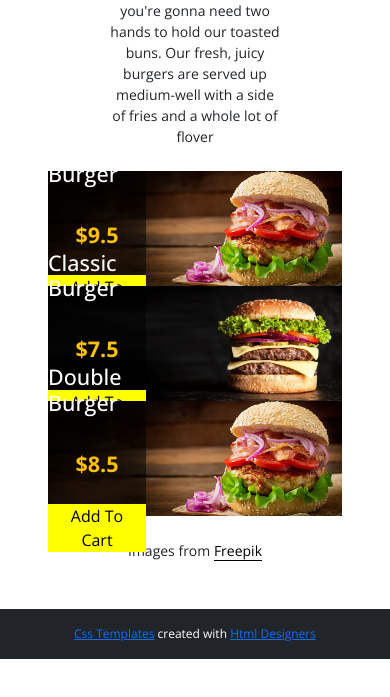
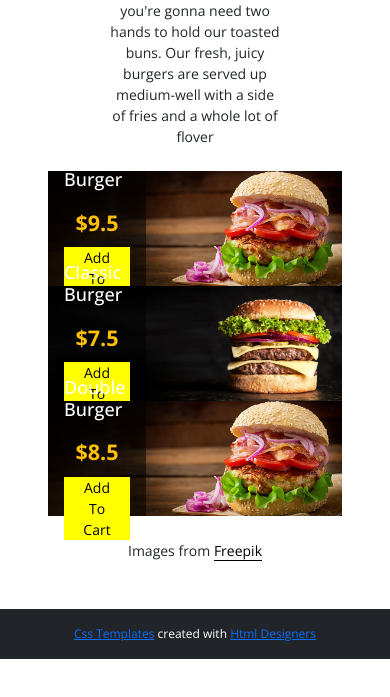
Before and after one commit to sohilasobhy/task2, a plain HTML site: page index.html in a window 390 px wide. Shown: the part 105-802 px from the top of the page. Drawn offline with nearby package versions, Linux system fonts and the light colour scheme.

Commit message:
first commit

```diff
--- a/css/css/main.css
+++ b/css/css/main.css
@@ -31,3 +31,14 @@ p {
 footer p {
   font-size: 12px;
 }
+@media screen and (max-width: 767px) {
+  .filter h4 {
+    font-size: 18px;
+  }
+  .filter p {
+    font-size: 14px;
+  }
+  .filter button {
+    font-size: 14px;
+  }
+}
--- a/index.html
+++ b/index.html
@@ -33,7 +33,7 @@
         <div class="position-relative">
           <img src="./imges/imges/1.jpg" alt="" class="col-12" />
           <div
-            class="filter col-4 h-100 position-absolute d-flex flex-column justify-content-center align-items-center gap-4">
+            class="filter col-4 h-100 position-absolute d-flex flex-column justify-content-center align-items-center gap-2 gap-md-4 p-3">
             <h4 class="text-white">Bacon Burger</h4>
             <p class="text-warning fs-4 fw-bold">$9.5</p>
             <button class="add-to-cart px-3">Add To Cart</button>
@@ -42,7 +42,7 @@
         <div class="position-relative">
           <img src="./imges/imges/3.jpg" alt="" class="col-12" />
           <div
-            class="filter col-4 h-100 position-absolute d-flex flex-column justify-content-center align-items-center gap-4">
+            class="filter col-4 h-100 position-absolute d-flex flex-column justify-content-center align-items-center gap-2 gap-md-4 p-3">
             <h4 class="text-white">Classic Burger</h4>
             <p class="text-warning fs-4 fw-bold">$7.5</p>
             <button class="add-to-cart px-3">Add To Cart</button>
@@ -51,7 +51,7 @@
         <div class="position-relative">
           <img src="./imges/imges/1.jpg" alt="" class="col-12" />
           <div
-            class="filter col-4 h-100 position-absolute d-flex flex-column justify-content-center align-items-center gap-4">
+            class="filter col-4 h-100 position-absolute d-flex flex-column justify-content-center align-items-center gap-2 gap-md-4 p-3">
             <h4 class="text-white">Double Burger</h4>
             <p class="text-warning fs-4 fw-bold">$8.5</p>
             <button class="add-to-cart px-3">Add To Cart</button>
```
